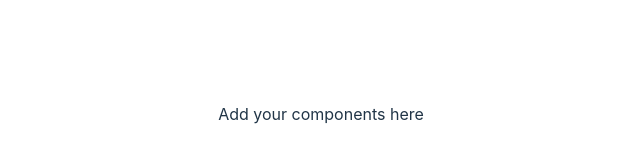
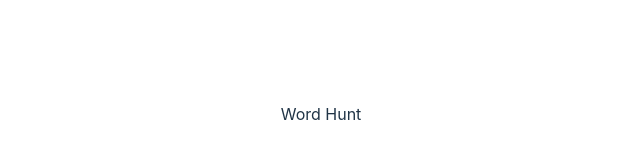
Before and after one commit to Josh9911/TT1_16, a React (Vite) app in the folder frontend/: page /home in a window 1280 px wide. Shown: the part 286-448 px from the top of the page, without its empty margins (319-959 px from the left). Built offline with nearby package versions, Linux system fonts and the light colour scheme.

Commit message:
added react-router-dom

```diff
--- a/frontend/package.json
+++ b/frontend/package.json
@@ -15,7 +15,8 @@
     "@emotion/styled": "^11.11.0",
     "@mui/material": "^5.15.5",
     "react": "^18.2.0",
-    "react-dom": "^18.2.0"
+    "react-dom": "^18.2.0",
+    "react-router-dom": "^6.21.3"
   },
   "devDependencies": {
     "@types/react": "^18.2.43",
--- a/frontend/src/App.jsx
+++ b/frontend/src/App.jsx
@@ -1,13 +1,19 @@
 import { useState } from 'react'
-import reactLogo from './assets/react.svg'
-import viteLogo from '/vite.svg'
 import './App.css'
+import ReactDOM from "react-dom/client";
+import { BrowserRouter, Routes, Route } from "react-router-dom";
+import Dashboard from "./components/Dashboard.jsx"
+
 
 function App() {
 
   return (
     <>
-      Add your components here
+        <BrowserRouter>
+            <Routes>
+                <Route path='/home' element={<Dashboard />}/>
+            </Routes>
+        </BrowserRouter>
     </>
   )
 }
--- /dev/null
+++ b/frontend/src/components/Dashboard.jsx
@@ -0,0 +1,9 @@
+const Dashboard = () => {
+    return (
+        <div className='header'>
+            <span className='title'>Word Hunt</span>
+        </div>
+    )
+}
+
+export default Dashboard
```
Also changed, not shown: 1 other file (tests, documents, lock files or other folders).
